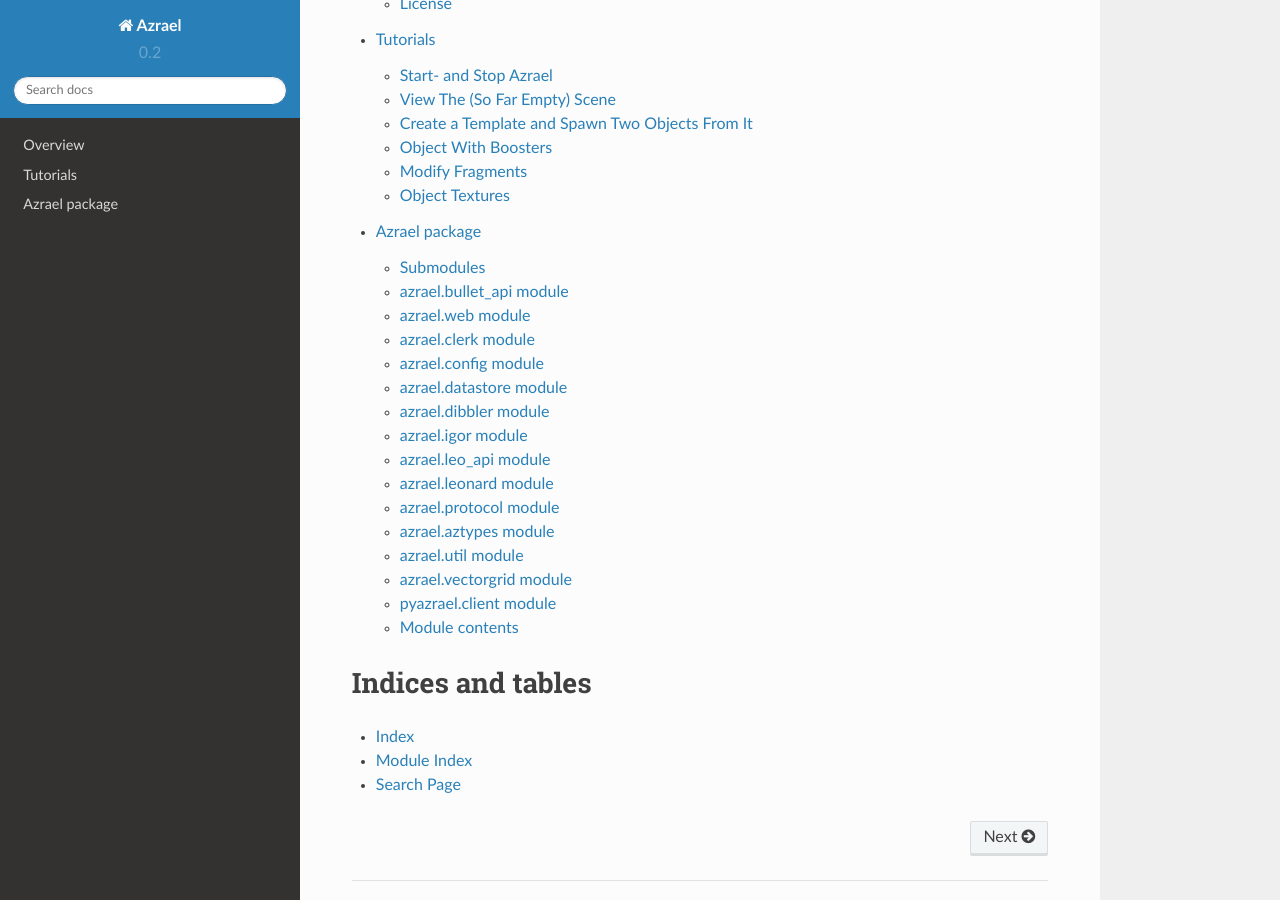
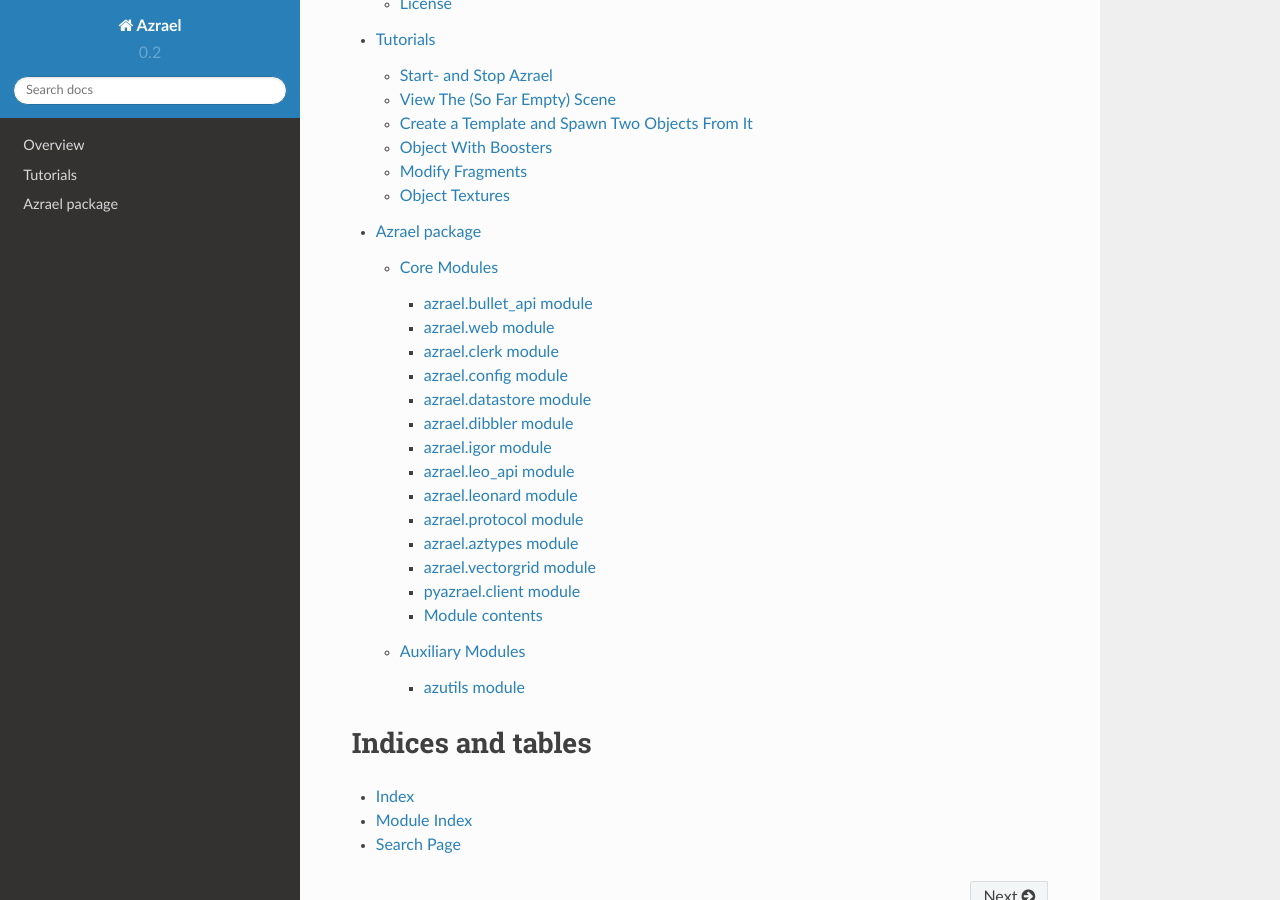
Before and after one commit to olitheolix/azrael, a Sphinx documentation site: the page built from doc/index.rst, in a window 1280 px wide and 900 px high, scrolled down 372 px. Built offline with Sphinx 7.4.7 and the Read the Docs theme 2.0.0, drawn with Linux system fonts in a browser that asks for light colours.

Commit message:
Added the shared modules to the Sphinx documentation.

```diff
--- a/doc/api.rst
+++ b/doc/api.rst
@@ -1,8 +1,8 @@
 Azrael package
 ==============
 
-Submodules
-----------
+Core Modules
+++++++++++++
 
 azrael.bullet_api module
 ------------------------
@@ -93,14 +93,6 @@ azrael.aztypes module
     :show-inheritance:
 
 
-azrael.util module
-------------------
-
-.. automodule:: azrael.util
-    :members:
-    :undoc-members:
-    :show-inheritance:
-
 azrael.vectorgrid module
 ------------------------
 
@@ -125,3 +117,17 @@ Module contents
     :members:
     :undoc-members:
     :show-inheritance:
+
+
+Auxiliary Modules
++++++++++++++++++
+These packages contain code currently shared by the demos and other scripts.
+
+
+azutils module
+--------------
+
+.. automodule:: azutils
+    :members:
+    :undoc-members:
+    :show-inheritance:
--- a/doc/conf.py
+++ b/doc/conf.py
@@ -24,6 +24,7 @@ import sys
 sys.path.insert(0, '/usr/local/lib/python3.3/dist-packages/sphinxcontrib')
 sys.path.insert(0, os.path.abspath('./extensions/'))
 sys.path.insert(0, os.path.abspath('../'))
+sys.path.insert(0, os.path.abspath('../../'))
 
 # -- General configuration ------------------------------------------------
 
```
